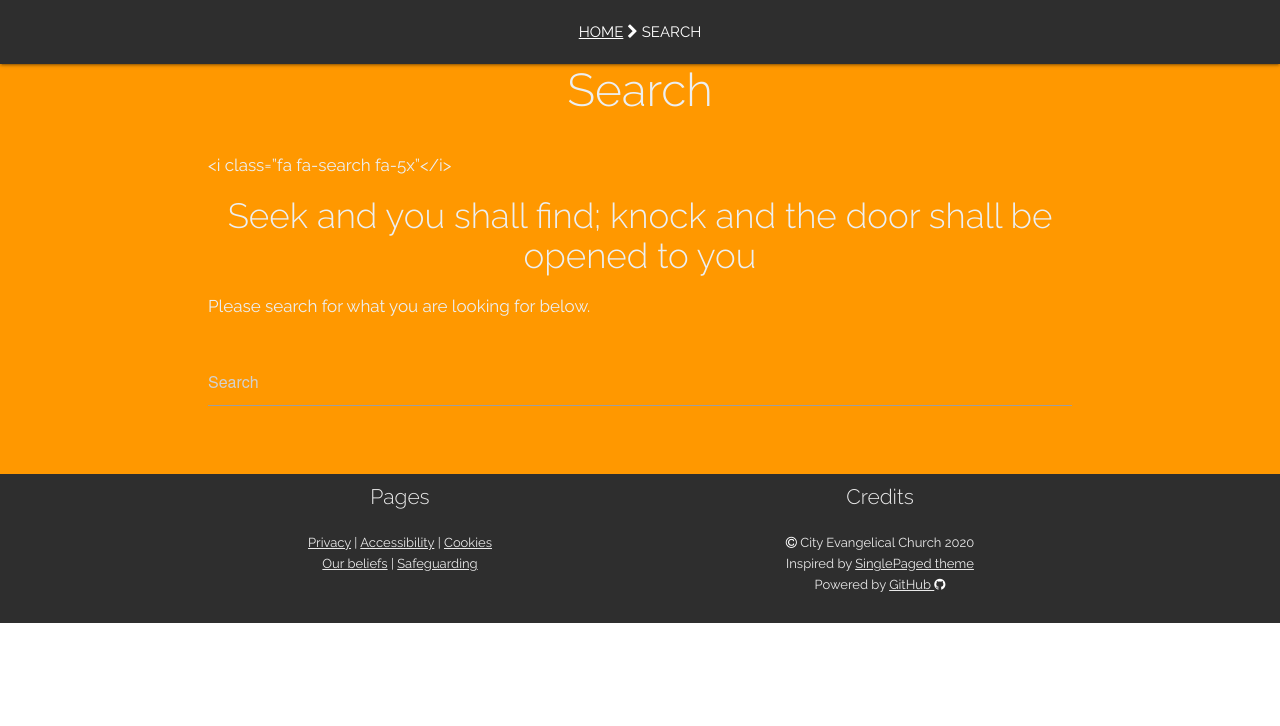
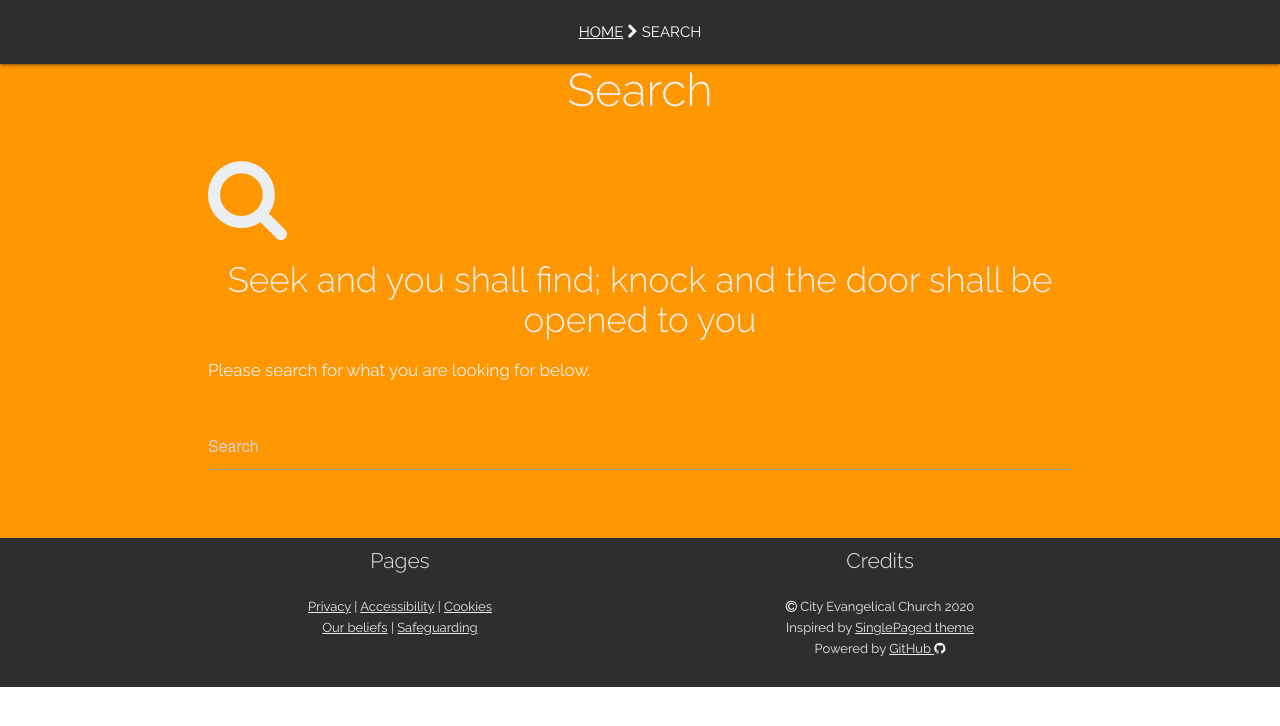
Before and after one commit to woodcock3/citychurch, a Jekyll site: the page built from pages/search.md, in a window 1280 px wide. Shown: the top 726 px of the page. Built offline with Jekyll 4.4.1, drawn with Linux system fonts in a browser that asks for light colours.

Commit message:
Update search.md

```diff
--- a/pages/search.md
+++ b/pages/search.md
@@ -8,7 +8,7 @@ permalink: /search/
 
 # Search
 
-<i class="fa fa-search fa-5x"</i><i class="fa search fa-5x" aria-hidden="true" style="color:white"></i>
+<i class="fa fa-search fa-5x" aria-hidden="true" style="color:blue-grey-text text-lighten-5"></i>
 
 
 ## Seek and you shall find; knock and the door shall be opened to you
```
